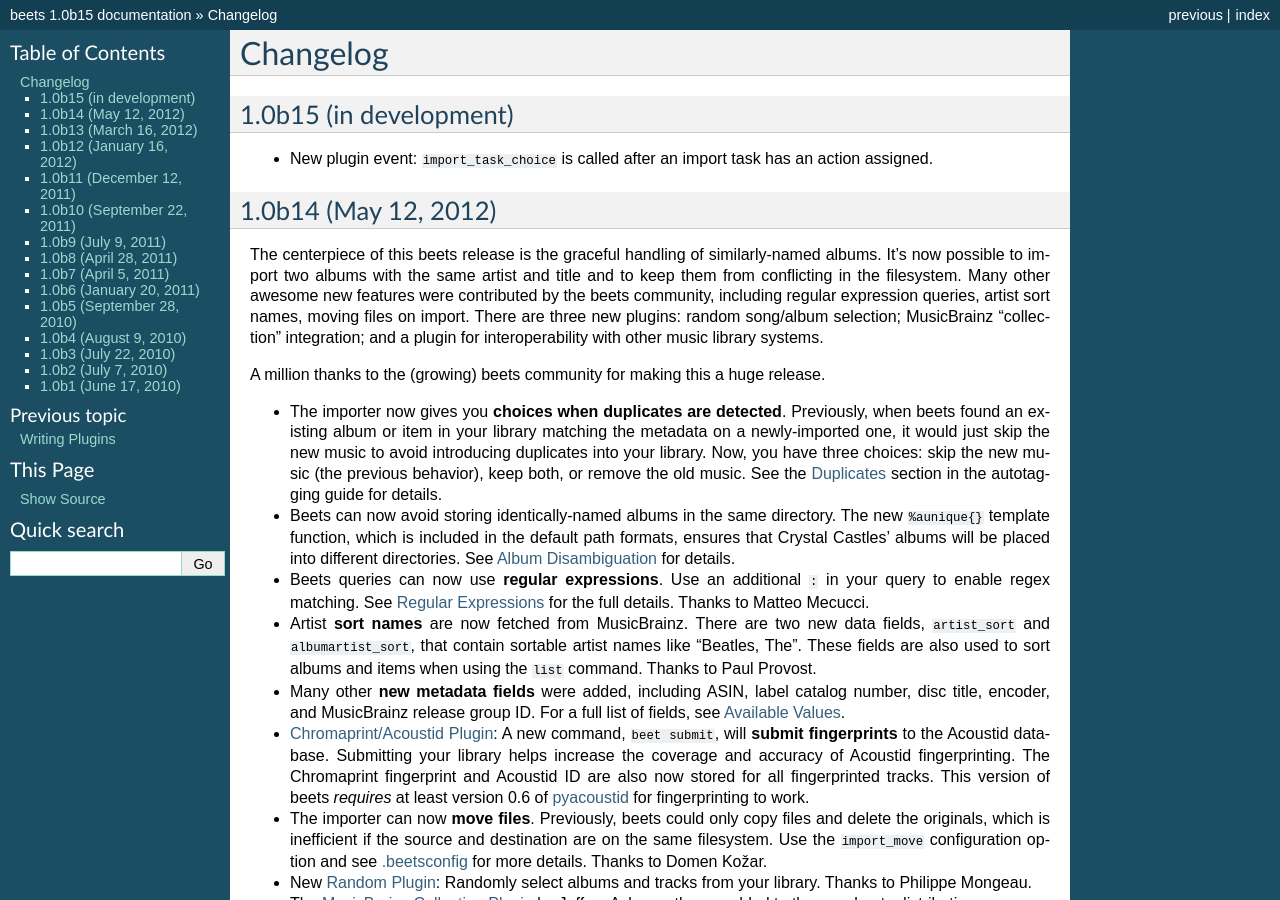
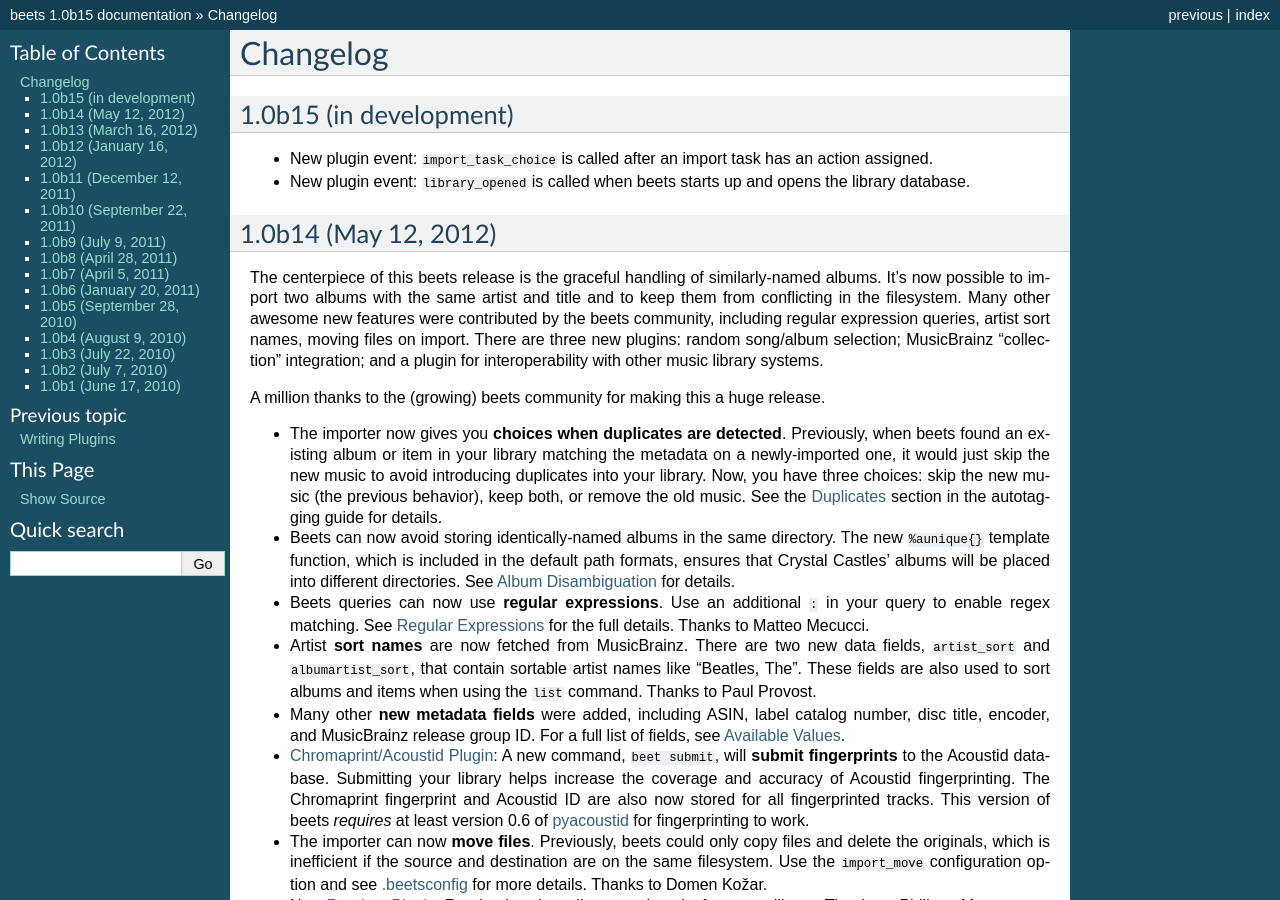
Before and after one commit to google-code-export/beets, a Sphinx documentation site: the page built from docs/changelog.rst, in a window 1280 px wide and 900 px high. Built offline with Sphinx 7.4.7, drawn with Linux system fonts in a browser that asks for light colours.

Commit message:
new plugin event: library_opened

```diff
--- a/docs/changelog.rst
+++ b/docs/changelog.rst
@@ -6,6 +6,8 @@
 
 * New plugin event: ``import_task_choice`` is called after an import task has an
   action assigned.
+* New plugin event: ``library_opened`` is called when beets starts up and
+  opens the library database.
 
 1.0b14 (May 12, 2012)
 ---------------------
--- a/docs/plugins/writing.rst
+++ b/docs/plugins/writing.rst
@@ -142,6 +142,9 @@
   Use ``task.choice_flag`` to determine the action to be taken. Parameters:
   ``task`` and ``config``.
 
+* *library_opened*: called after beets starts up and initializes the main
+  Library object. Parameter: ``lib``.
+
 The included ``mpdupdate`` plugin provides an example use case for event listeners.
 
 Extend the Autotagger
```
Also changed, not shown: 1 other file.
